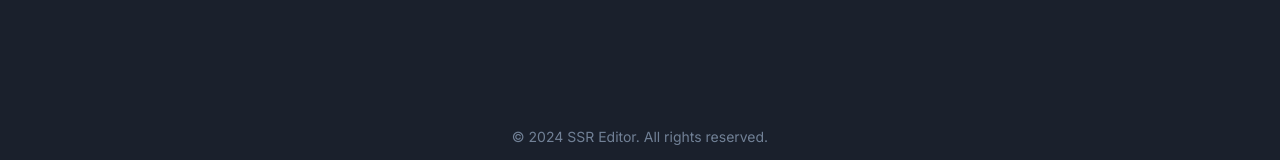
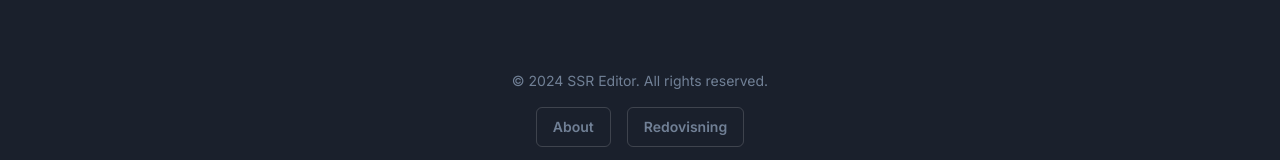
Before and after one commit to robjoh01/ssr-editor-frontend, a React (Vite) app: page / in a window 1280 px wide. Shown: the part 637-797 px from the top of the page. Built offline with nearby package versions, Linux system fonts and the light colour scheme; no server answers.

Commit message:
Fix minor issues
Committed by Robin Johannesson.

```diff
--- a/src/components/core/Footer.jsx
+++ b/src/components/core/Footer.jsx
@@ -1,16 +1,29 @@
 import React from "react"
 import { Link } from "react-router-dom"
 
-import { Box, Text } from "@chakra-ui/react"
+import { Box, Button, Text, VStack, HStack } from "@chakra-ui/react"
 
 function Footer() {
     return (
         <Box as="footer" py={4} textAlign="center">
-            <Link to="/about">
+            <VStack justify="center" spacing={4}>
                 <Text fontSize="sm" color="gray.500">
                     © 2024 SSR Editor. All rights reserved.
                 </Text>
-            </Link>
+                <HStack justify="center" spacing={4}>
+                    <Button as={Link} to="/about" variant="outline">
+                        <Text fontSize="sm" color="gray.500">
+                            About
+                        </Text>
+                    </Button>
+
+                    <Button as={Link} to="/redovisning" variant="outline">
+                        <Text fontSize="sm" color="gray.500">
+                            Redovisning
+                        </Text>
+                    </Button>
+                </HStack>
+            </VStack>
         </Box>
     )
 }
--- a/src/pages/redovisning.jsx
+++ b/src/pages/redovisning.jsx
@@ -48,8 +48,8 @@ function Redovisning() {
         <Grid templateColumns="auto 1fr">
             <GridItem position="sticky" top={0} alignSelf="start">
                 <OrderedList spacing={3} py={16}>
-                    {links.map((link) => (
-                        <ListItem>
+                    {links.map((link, index) => (
+                        <ListItem key={index}>
                             <Link
                                 href={link.href}
                                 color="blue.500"
```
